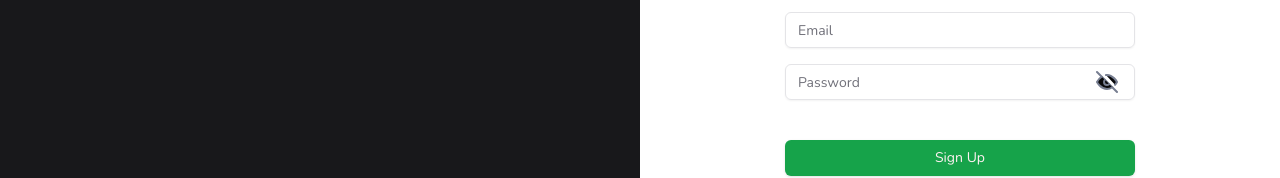
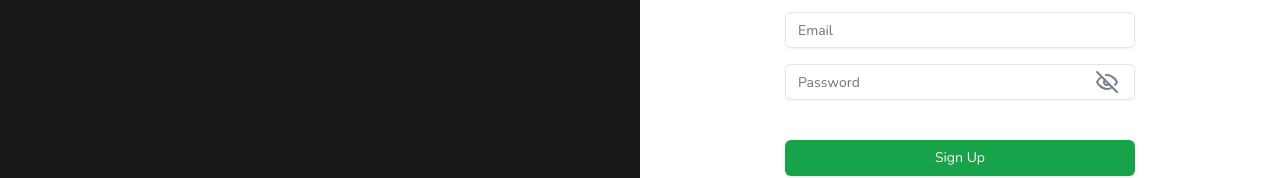
Before and after one commit to CeeJayyy007/auto-app-frontend, a React (Vite) app: page /sign-in in a window 1280 px wide. Both pictures are taken after a click on the button 1107 px from the left and 514 px from the top of the page. Shown: the part 432-610 px from the top of the page. Built offline with nearby package versions, Linux system fonts and the light colour scheme.

Commit message:
chore: update components

```diff
--- a/src/components/authForms/CreateAccountForm.jsx
+++ b/src/components/authForms/CreateAccountForm.jsx
@@ -156,7 +156,11 @@ const CreateAccountForm = ({ className, ...props }) => {
                         type="button"
                         onClick={() => setShowPassword(!showPassword)}
                       >
-                        {showPassword ? <Icons.eyeClose /> : <Icons.eyeOpen />}
+                        {showPassword ? (
+                          <Icons.eyeClose />
+                        ) : (
+                          <Icons.eyeOpen className="fill-gray-400" />
+                        )}
                       </Button>
                       <Input
                         placeholder="Password"
--- a/src/components/authForms/LoginForm.jsx
+++ b/src/components/authForms/LoginForm.jsx
@@ -29,9 +29,6 @@ const LoginForm = ({ className, login, ...props }) => {
 
   const onSubmit = async (data) => {
     try {
-      // localStorage.setItem('token', JSON.stringify(data));
-      // console.log('token', localStorage.getItem('token'));
-      // navigate('/');
       await login(data);
       form.reset();
     } catch (error) {
@@ -81,7 +78,11 @@ const LoginForm = ({ className, login, ...props }) => {
                         type="button"
                         onClick={() => setShowPassword(!showPassword)}
                       >
-                        {showPassword ? <Icons.eyeClose /> : <Icons.eyeOpen />}
+                        {showPassword ? (
+                          <Icons.eyeClose />
+                        ) : (
+                          <Icons.eyeOpen className="fill-gray-400" />
+                        )}
                       </Button>
                       <Input
                         placeholder="Password"
--- a/src/components/icons/icons.jsx
+++ b/src/components/icons/icons.jsx
@@ -112,7 +112,7 @@ export const Icons = {
       width="24"
       height="24"
       viewBox="0 0 24 24"
-      fill="currentColor"
+      fill="none"
       {...props}
     >
       <path
--- a/src/components/layout/Layout.jsx
+++ b/src/components/layout/Layout.jsx
@@ -1,7 +1,7 @@
 import { Outlet } from 'react-router';
 import MainNav from '../navigation/MainNav';
 import Sidebar from '../navigation/Sidebar';
-
+1;
 const Layout = () => {
   return (
     <div className="flex flex-col h-screen md:container md:mx-auto md:px-4">
@@ -9,9 +9,6 @@ const Layout = () => {
       <div className="flex flex-row h-screen">
         <Sidebar />
         <div className="bg-gray-100 rounded-lg w-screen p-4">
-          {/* <h4 className="my-2 mt-0 font-bold tracking-tight">
-            Welcome back, User
-          </h4> */}
           <Outlet />
         </div>
       </div>
--- a/src/services/login.js
+++ b/src/services/login.js
@@ -3,7 +3,6 @@ const baseUrl = '/api/login';
 
 const login = async (credentials) => {
   const response = await axios.post(baseUrl, credentials);
-
   return response.data;
 };
 
```
